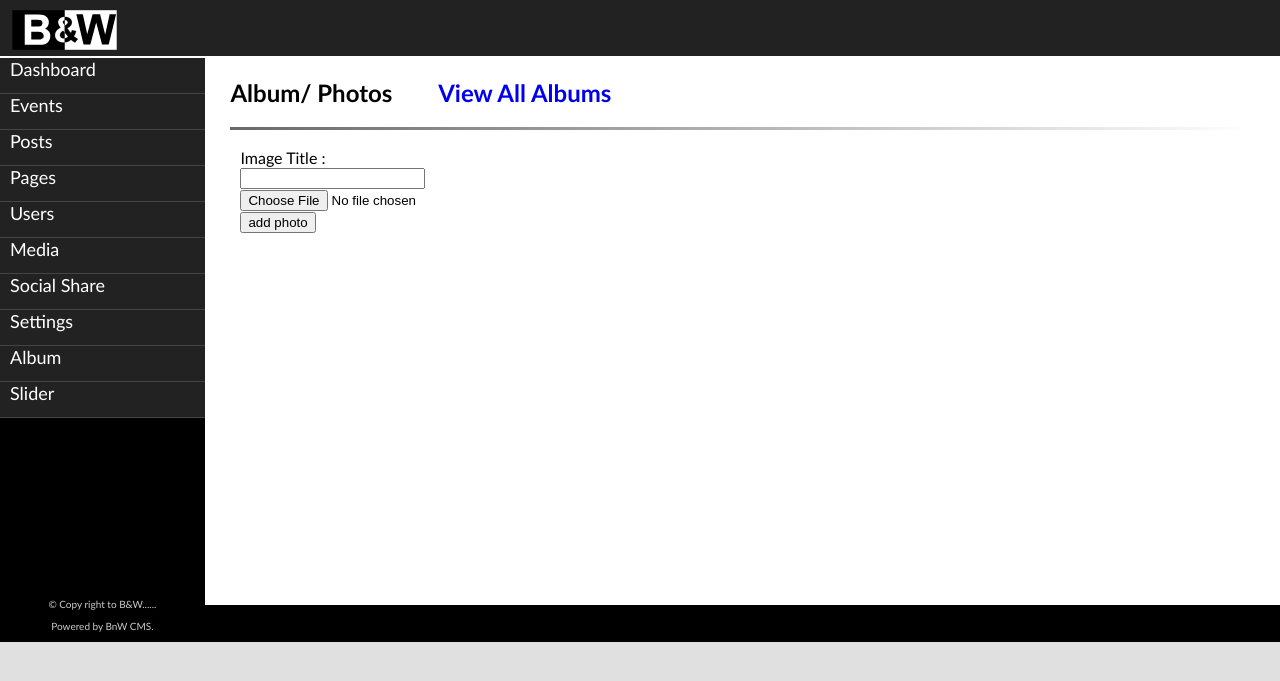
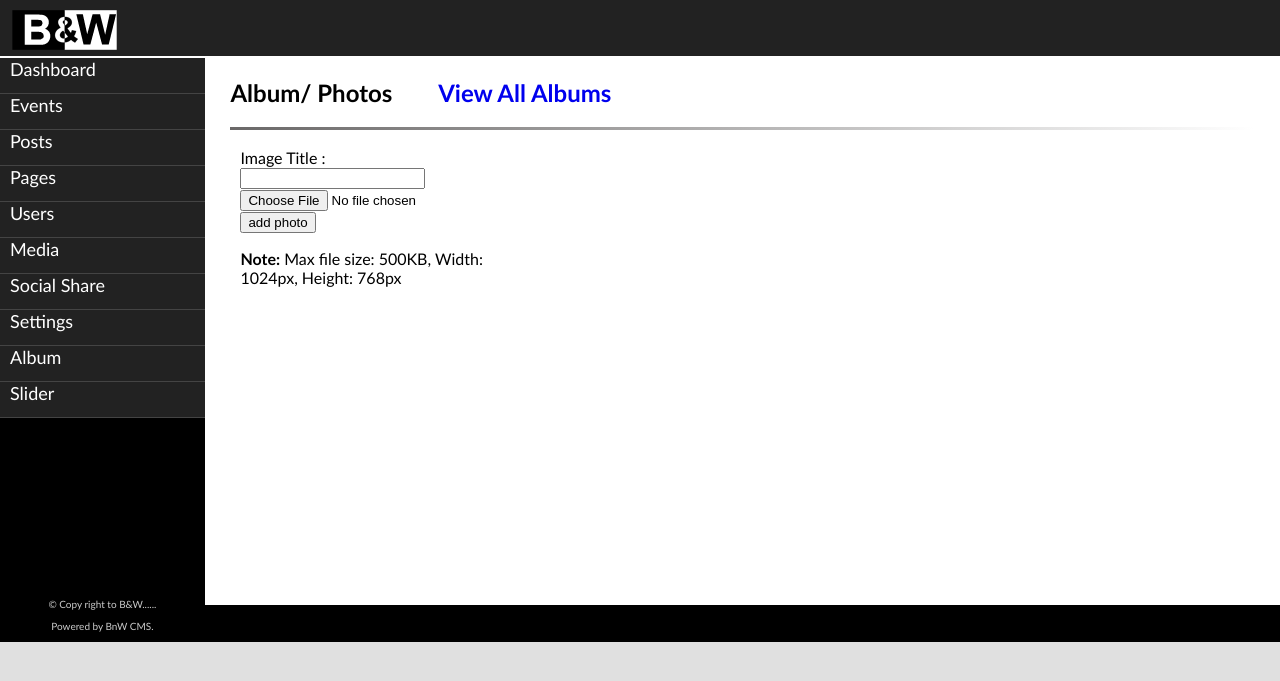
Before and after one commit to infotechnab/BnW, a CodeIgniter app: page /bnw/index.php/album/photos/1 in a window 1280 px wide. Shown: the top 681 px of the page. Run offline with CodeIgniter, Linux system fonts and the light colour scheme; some libraries are stand-ins or nearby versions.

```diff
--- a/application/views/bnw/album/gallery.php
+++ b/application/views/bnw/album/gallery.php
@@ -129,6 +129,7 @@ else
     <input type="file" name="userfile" id="file"   />
     <input type="submit" name="submit" value="add photo"   />
 <?php  echo form_close(); ?>
+    <p><b>Note:</b> Max file size: 500KB,  Width: 1024px, Height: 768px </p>
 </div>
 <div class="clear"></div>
 <div style="clear: left;" >
```
Also changed, not shown: content/uploads/images/000001151.png (added).
